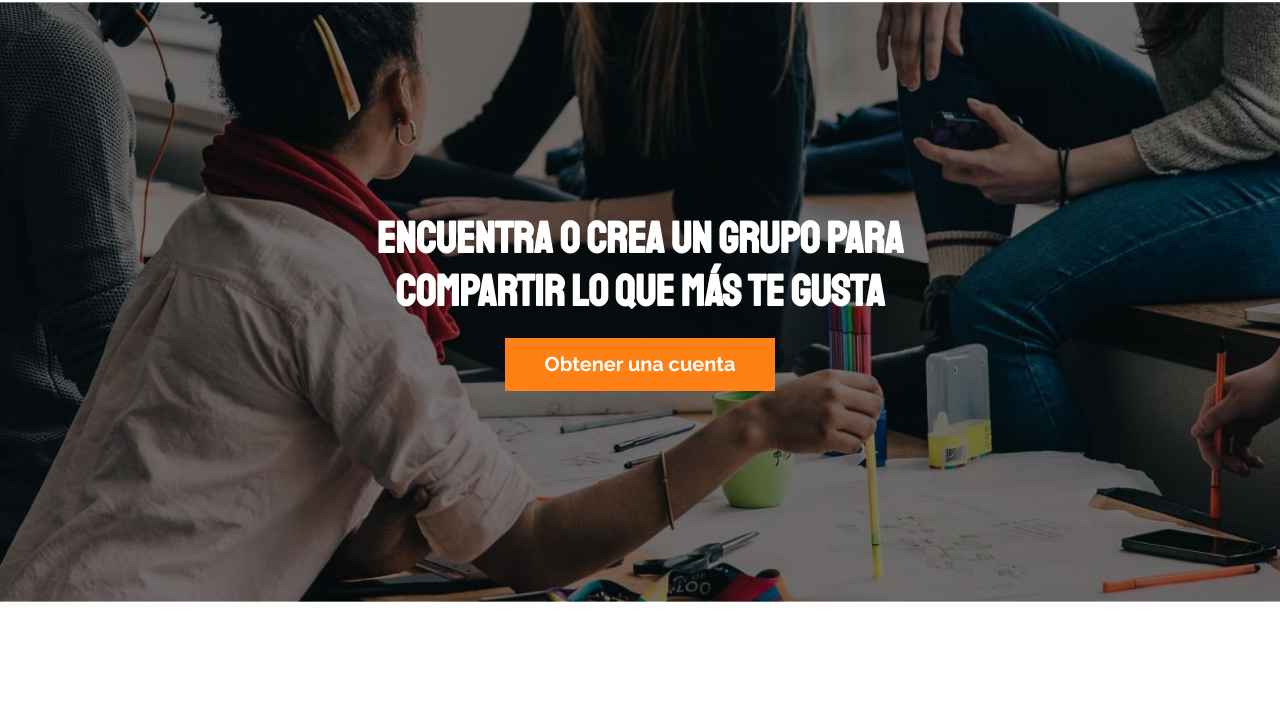
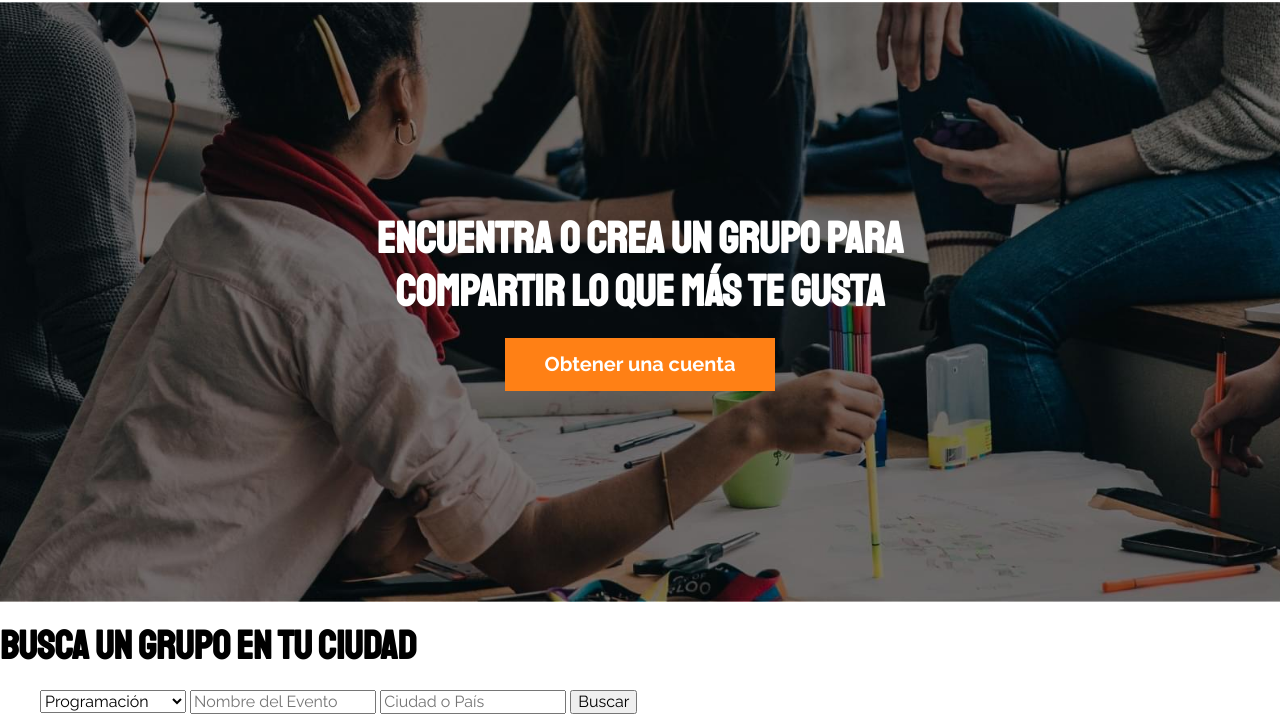
Before and after one commit to antoniopd/Proyecto-meeti-SASS, a website: page index.html in a window 1280 px wide. Shown: the part 130-844 px from the top of the page. Before the commit the page ends 800 px from the top, so only its background shows below. Drawn offline with Linux system fonts and the light colour scheme.

Commit message:
creado el html del formulario

```diff
--- a/index.html
+++ b/index.html
@@ -29,6 +29,33 @@
         <a class="hero__enlace" href="#">Obtener una cuenta</a>
     </section>
 
+    <section class="busqueda">
+        <h2 class="busqueda__heading">Busca un grupo en tu ciudad</h2>
+
+        <div class="contenedor">
+            <form action="" class="formulario">
+                <select name="" id="" class="formulario__campo">
+                    <option value="programacion">Programación</option>
+                    <option value="diseño">Diseño</option>
+                    <option value="negocios">Negocios</option>
+                    <option value="moda">Moda</option>
+                    <option value="ejercicio">Ejercicio</option>
+                    <option value="fotografia">Fotografía</option>
+                    <option value="comida">Comida</option>
+                    <option value="diseño">Diseño</option>
+                    <option value="cafe">Café</option>
+                    <option value="cine">Cine</option>
+                    <option value="libros">Libros</option>
+                    <option value="emprendimiento">Emprendimiento</option>
+                </select>
+
+                <input class="formulario__campo" type="text" name="" id="" placeholder="Nombre del Evento">
+                <input class="formulario__campo" type="text" name="" id="" placeholder="Ciudad o País">
+                <input class="formulario__submit" type="submit" value="Buscar">
+            </form>
+        </div>
+    </section>
+
 
 </body>
 </html>
```
